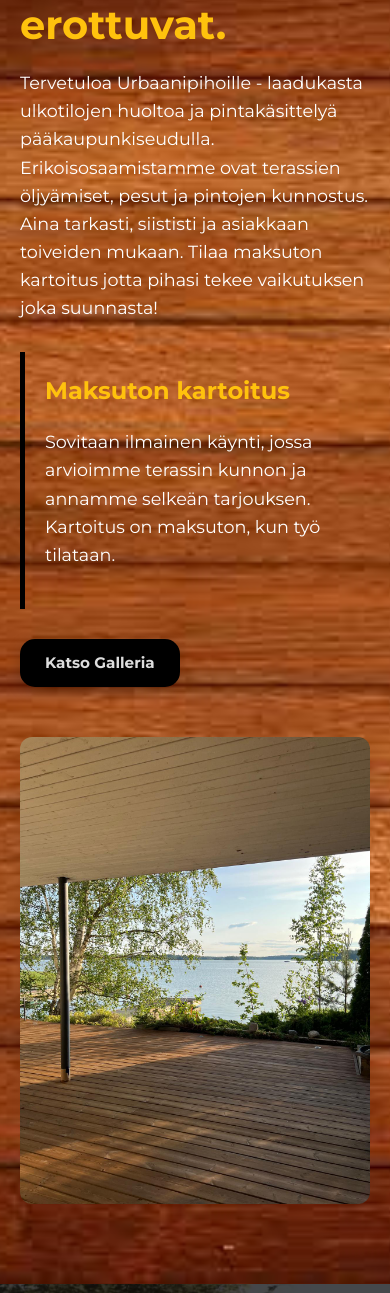
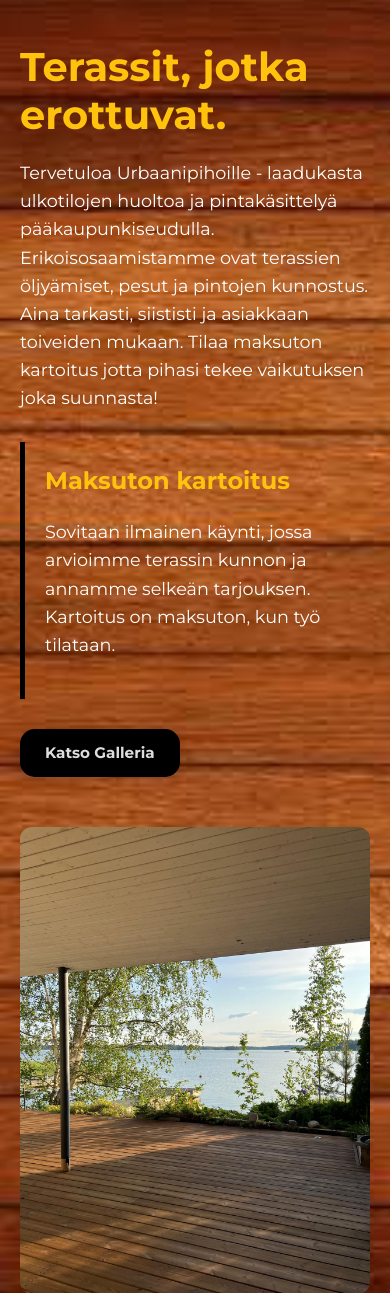
Before and after one commit to OttoSFelix/Terassivusto, a Flask app: page /etusivu in a window 390 px wide. Shown: the part 655-1948 px from the top of the page. Run offline with Flask 3, Linux system fonts and the light colour scheme.

Commit message:
mobile fix 2

```diff
--- a/static/css/style.css
+++ b/static/css/style.css
@@ -148,7 +148,7 @@ nav ul li a:hover {
     padding: 30px 40px;
     border-radius: 8px;
     position: relative;
-    top: 100px;
+    margin-top: 150px;
     z-index: 1;
     max-width: 90%;
 }
@@ -291,7 +291,7 @@ footer {
 }
 
 .content-section {
-    padding: 80px 20px;
+    padding: 20px 20px;
     background-image: url("../images/Terassi_brown.png");
     background-size: cover;
     background-position: center;
@@ -550,7 +550,6 @@ footer {
 
     .hero-content {
         padding: 15px 20px;
-        top: 150px;
     }
 
     .logo {
```
